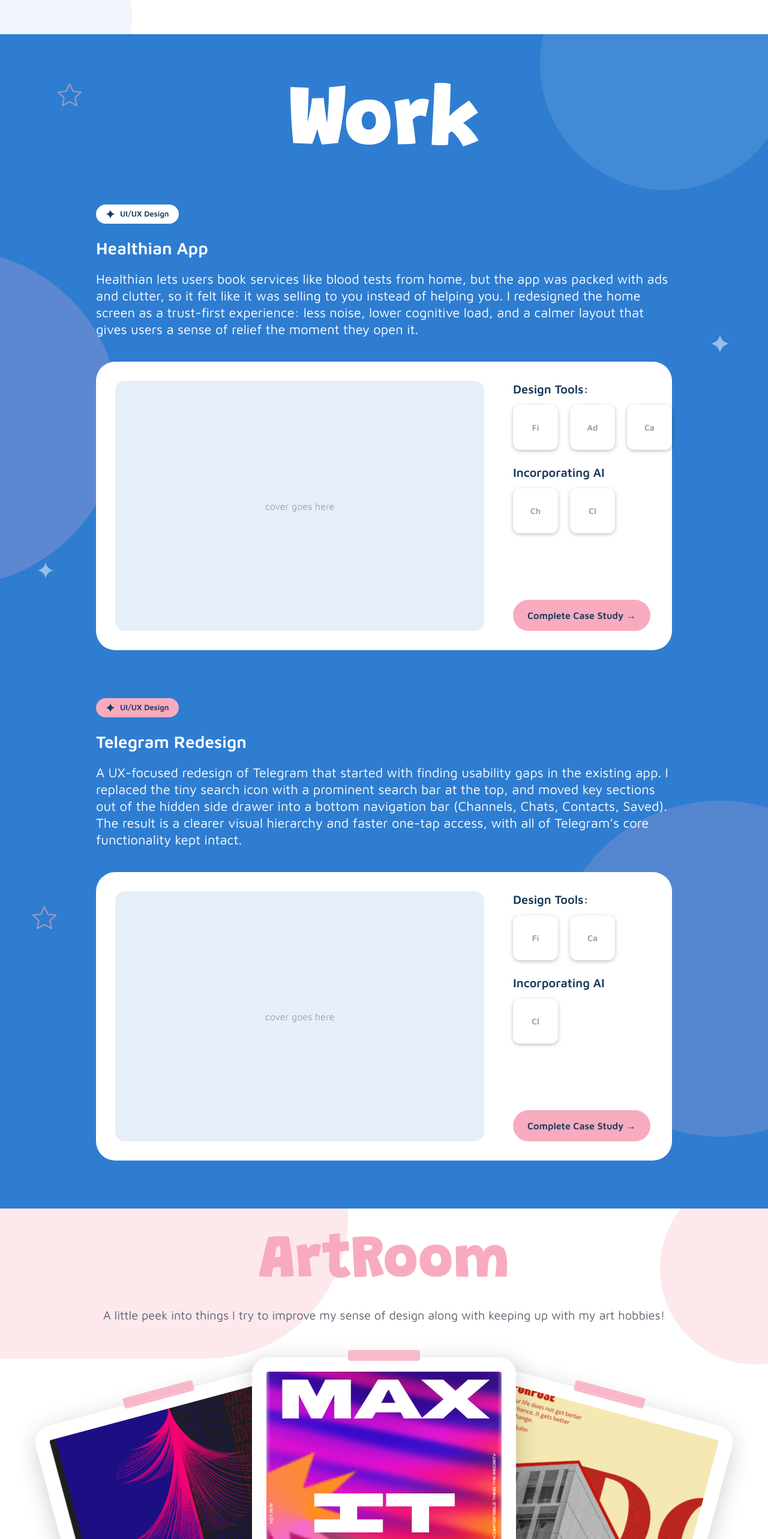
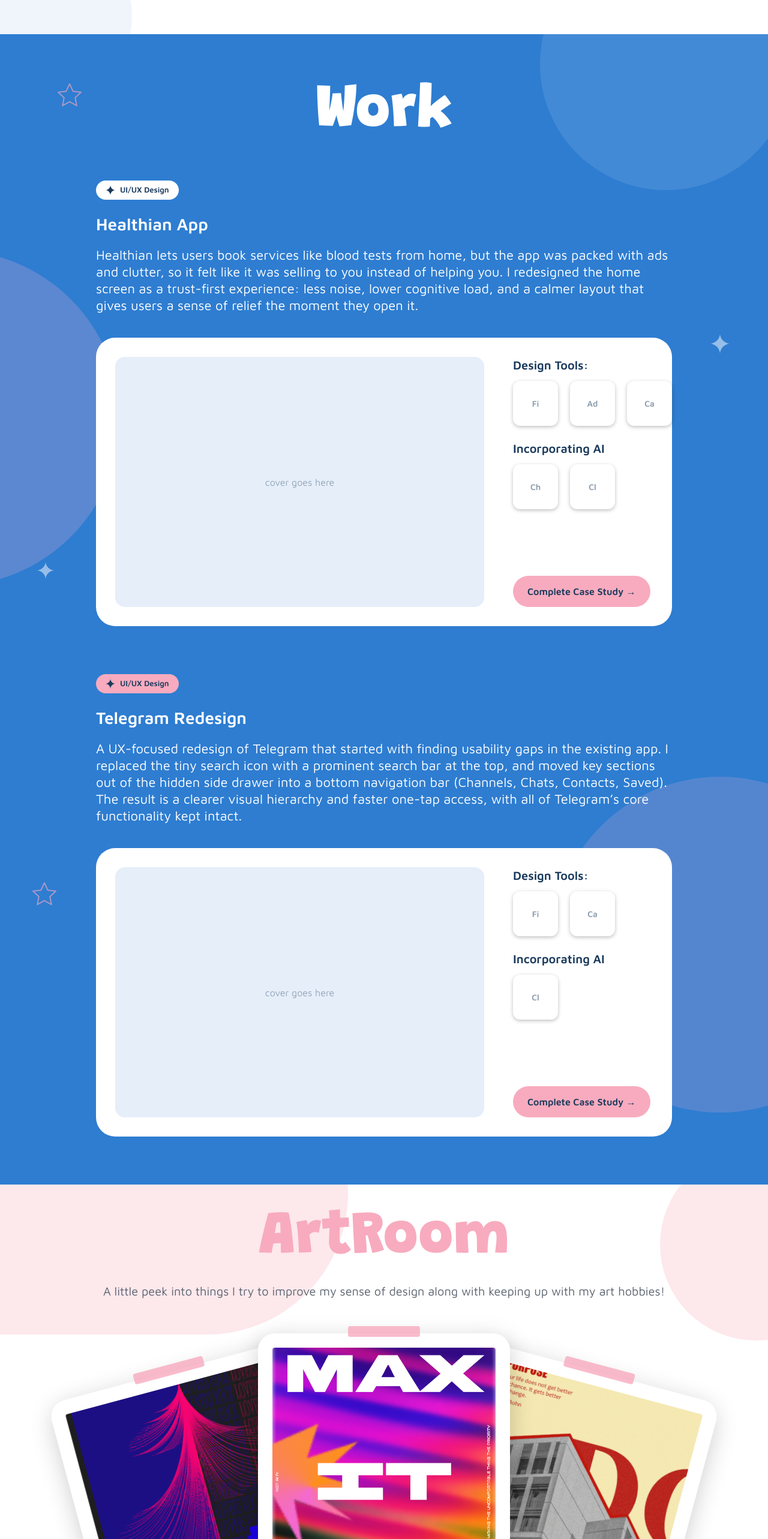
Before and after one commit to Rumaisha02/Portfolio, a React (Vite) app: page / in a window 1280 px wide. Shown: the part 1680-4246 px from the top of the page at 60% size. Built offline with nearby package versions, Linux system fonts and the light colour scheme.

Commit message:
Cat Animation added

```diff
--- a/src/components/about/Cat.tsx
+++ b/src/components/about/Cat.tsx
@@ -14,11 +14,13 @@ export default function Cat() {
     c.height = i.naturalHeight;
     c.getContext("2d")?.drawImage(i, 0, 0);
     c.style.visibility = "visible";
+    i.style.visibility = "hidden";
   };
 
   // on leave: remove it, and the animation underneath is still running
   const unfreeze = () => {
     if (still.current) still.current.style.visibility = "hidden";
+    if (img.current) img.current.style.visibility = "visible";
   };
 
   return (
--- a/src/components/layout/About.tsx
+++ b/src/components/layout/About.tsx
@@ -1,7 +1,7 @@
 import Container from "../ui/Container";
 import Pill from "../ui/Pill";
 import { Sparkle, StarOutline } from "../ui/Decor";
-import catImg from "../../assets/catImg.png";
+
 import Cat from "../about/Cat";
 
 
@@ -40,7 +40,7 @@ export default function About() {
       <Sparkle className="absolute left-[840px] top-[72px] size-7 text-pink/60" />
 
       {/* ---- cat sticker ---- */}
-      <div className="absolute right-[150px] top-[290px] z-20 hidden lg:block">
+      <div className="absolute right-[100px] top-[290px] z-20 hidden lg:block">
         <Cat />
       </div>
 
--- a/src/components/layout/ArtRoom.tsx
+++ b/src/components/layout/ArtRoom.tsx
@@ -7,7 +7,7 @@ import { artworks } from "../../data/artworks";
    Today these feed inline styles + a CSS transition.
    Later with GSAP: gsap.to(card, { ...getPose(offset) }) — same function, no rewrite. */
 type Pose = { x: number; y: number; rotate: number; scale: number; opacity: number; z: number };
-const CARD_W = 440; // change this one number to resize everything
+const CARD_W = 420; // change this one number to resize everything
 function getPose(offset: number): Pose {
   if (offset === 0) return { x: 0, y: 0, rotate: 0, scale: 1, opacity: 1, z: 30 };
   if (offset === -1) return { x: -CARD_W * 0.7, y: 56, rotate: -15, scale: 1, opacity: 1, z: 10 };
@@ -44,7 +44,7 @@ export default function ArtRoom() {
       </Container>
 
       {/* ---- card stage ---- */}
-      <div className="art-stage relative z-10 mx-auto mt-14 h-[760px] max-w-[1440px]">
+      <div className="art-stage relative z-10 mx-auto mt-14 h-[560px] max-w-[1440px]">
         {artworks.map((art, i) => {
           const offset = offsetOf(i, active, n);
           const p = getPose(offset);
@@ -89,7 +89,7 @@ export default function ArtRoom() {
 
       {/* ---- prev/next: only appear once you have more than 3 pieces ---- */}
       {n > 3 && (
-        <div className="relative z-10 mt-4 flex justify-center gap-4">
+        <div className="relative z-10 mt-2 flex justify-center gap-4">
           <button
             onClick={() => setActive((active - 1 + n) % n)}
             aria-label="Previous artwork"
--- a/src/components/layout/Resume.tsx
+++ b/src/components/layout/Resume.tsx
@@ -49,7 +49,7 @@ export default function Resume() {
 
       {/* ---- heading ---- */}
       <div className="relative z-10 mx-auto flex h-[208px] w-[893px] items-center justify-center rounded-t-[50%/100%] bg-blue-soft">
-        <h2 className="resume-heading font-display text-[140px] font-black leading-none text-cobalt">
+        <h2 className="resume-heading font-display text-[100px] font-black leading-none text-cobalt">
           Resume
         </h2>
       </div>
--- a/src/components/layout/Work.tsx
+++ b/src/components/layout/Work.tsx
@@ -17,7 +17,7 @@ export default function Work() {
       <Sparkle className="absolute left-[62px] top-[880px] size-7 text-white/50" />
 
       <Container className="relative z-10">
-        <h2 className="work-heading text-center font-display text-[140px] font-black leading-none text-white">
+        <h2 className="work-heading text-center font-display text-[100px] font-black leading-none text-white">
           Work
         </h2>
 
```
Also changed, not shown: 1 other file (tests, documents, lock files or other folders).
